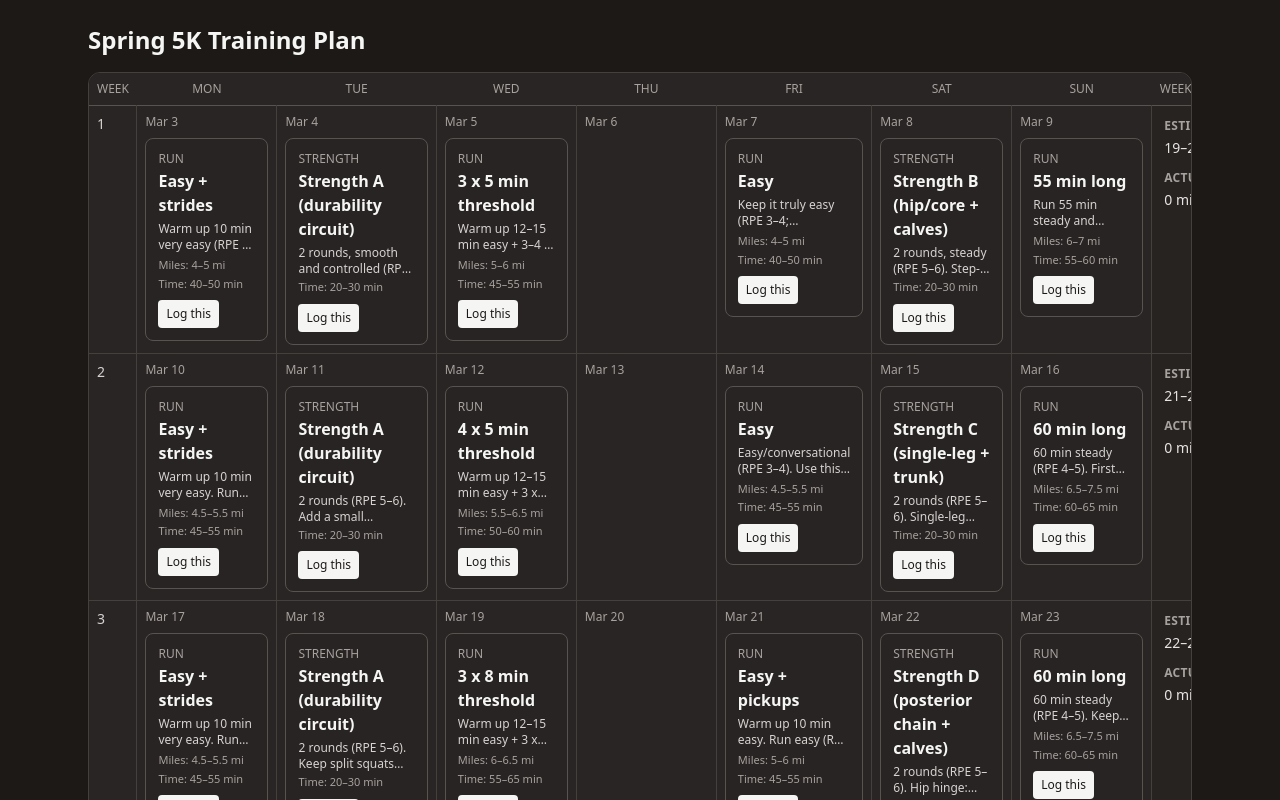
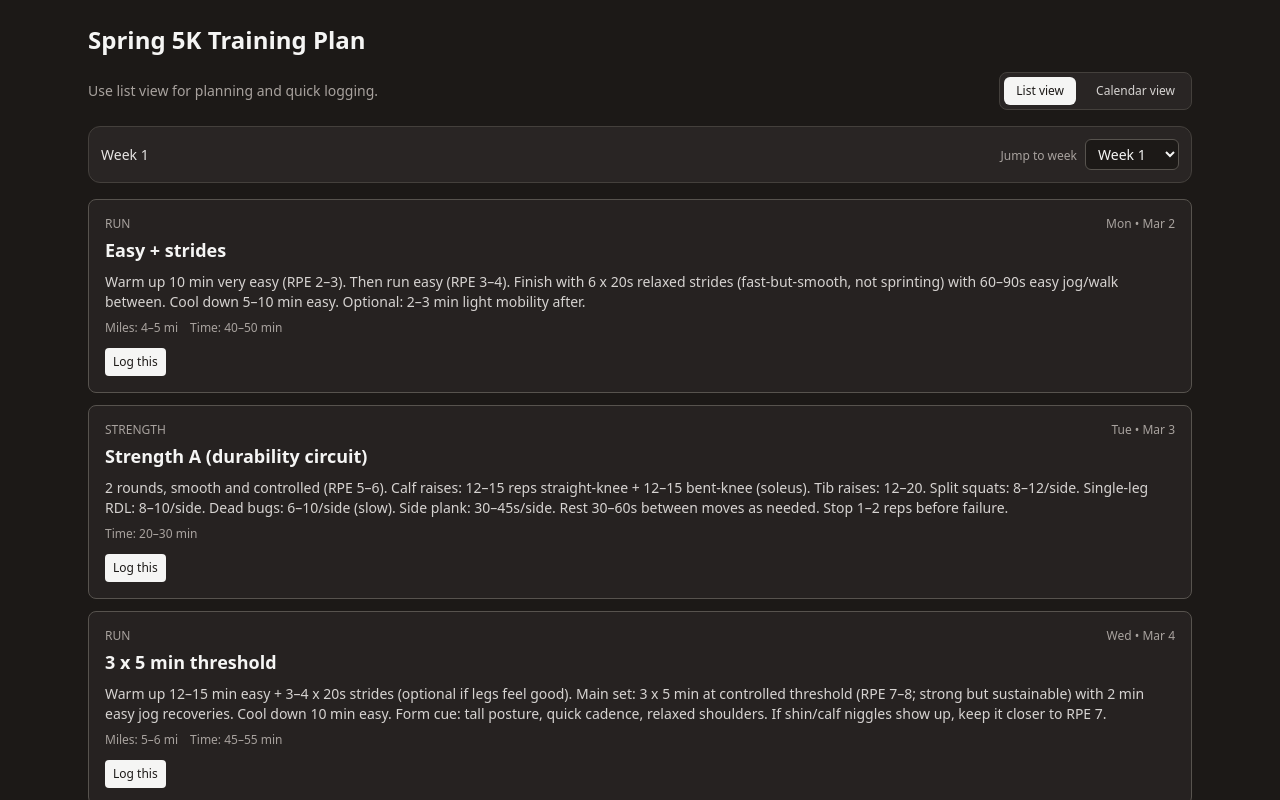
Before and after one commit to haggertypat/RunLog, a Next.js app: page /plan in a window 1280 px wide. Shown: the top 800 px of the page. Built offline with nearby package versions, Linux system fonts and the light colour scheme.

Commit message:
Improve plan page with list/calendar views

```diff
--- a/src/app/plan/page.tsx
+++ b/src/app/plan/page.tsx
@@ -10,6 +10,8 @@ const WEEK_ONE_START = new Date("2026-03-02"); // Monday
 const DAY_NAMES = ["Mon", "Tue", "Wed", "Thu", "Fri", "Sat", "Sun"];
 const WEEKS = 10;
 const DAYS = 7;
+
+type ViewMode = "list" | "calendar";
 
 function getDateFor(week: number, dayIndex: number): Date {
   const d = new Date(WEEK_ONE_START);
@@ -53,6 +55,8 @@ function formatTotalRange(min: number | null, max: number | null, unit: string):
 
 export default function PlanPage() {
   const [logs, setLogs] = useState<LogEntry[]>([]);
+  const [viewMode, setViewMode] = useState<ViewMode>("list");
+  const [selectedWeek, setSelectedWeek] = useState(1);
 
   useEffect(() => {
     setLogs(loadLogs());
@@ -130,16 +134,130 @@ export default function PlanPage() {
     return map;
   }, [logs]);
 
+  const selectedWeekItems = useMemo(() => {
+    return PLAN_ITEMS
+      .filter((item) => item.week === selectedWeek)
+      .sort((a, b) => a.dayIndex - b.dayIndex);
+  }, [selectedWeek]);
+
   return (
     <section className="space-y-4">
-      <div className="overflow-x-auto rounded-xl border border-stone-200 bg-white shadow-sm dark:border-stone-700 dark:bg-stone-800">
-        <table className="w-full min-w-[800px] border-collapse">
+      <div className="flex items-center justify-between gap-3">
+        <p className="text-sm text-stone-400">Use list view for planning and quick logging.</p>
+        <div className="hidden items-center gap-2 rounded-lg border border-stone-700 bg-stone-800 p-1 sm:flex">
+          <button
+            type="button"
+            onClick={() => setViewMode("list")}
+            className={`rounded-md px-3 py-1.5 text-xs font-medium transition ${
+              viewMode === "list" ? "bg-stone-100 text-stone-900" : "text-stone-300 hover:text-white"
+            }`}
+          >
+            List view
+          </button>
+          <button
+            type="button"
+            onClick={() => setViewMode("calendar")}
+            className={`rounded-md px-3 py-1.5 text-xs font-medium transition ${
+              viewMode === "calendar" ? "bg-stone-100 text-stone-900" : "text-stone-300 hover:text-white"
+            }`}
+          >
+            Calendar view
+          </button>
+        </div>
+      </div>
+
+      {viewMode === "list" ? (
+        <>
+          <div className="flex items-center justify-between gap-2 rounded-xl border border-stone-700 bg-stone-800 p-3">
+            <p className="text-sm font-medium text-stone-200">Week {selectedWeek}</p>
+            <label className="text-xs text-stone-400">
+              Jump to week
+              <select
+                value={selectedWeek}
+                onChange={(e) => setSelectedWeek(Number(e.target.value))}
+                className="ml-2 rounded-md border border-stone-600 bg-stone-900 px-2 py-1 text-sm text-stone-100"
+              >
+                {Array.from({ length: WEEKS }, (_, i) => i + 1).map((week) => (
+                  <option key={week} value={week}>
+                    Week {week}
+                  </option>
+                ))}
+              </select>
+            </label>
+          </div>
+          <div className="space-y-3">
+            {selectedWeekItems.map((item) => {
+              const itemLogs = logsByPlanItemId.get(item.id) ?? [];
+              const latestLog = itemLogs[0];
+              const isLogged = Boolean(latestLog);
+              const date = getDateFor(item.week, item.dayIndex);
+              return (
+                <Link
+                  key={item.id}
+                  href={`/log?planItemId=${item.id}`}
+                  className={[
+                    "block rounded-lg border p-4 transition hover:ring-2 hover:ring-stone-300 dark:hover:ring-stone-500",
+                    isLogged
+                      ? "border-green-200 bg-green-50 dark:border-green-900/60 dark:bg-green-900/10"
+                      : "border-stone-200 bg-stone-50 dark:border-stone-600 dark:bg-stone-800/80",
+                  ].join(" ")}
+                >
+                  <div className="flex flex-wrap items-start justify-between gap-2">
+                    <div>
+                      <p className="text-xs uppercase text-stone-500 dark:text-stone-400">{item.type}</p>
+                      <h3
+                        className={[
+                          "mt-1 text-lg font-semibold",
+                          isLogged
+                            ? "text-stone-600 line-through dark:text-stone-400"
+                            : "text-stone-900 dark:text-stone-100",
+                        ].join(" ")}
+                      >
+                        {item.title}
+                      </h3>
+                    </div>
+                    <div className="text-right">
+                      <p className="text-xs text-stone-500 dark:text-stone-400">{DAY_NAMES[item.dayIndex - 1]} • {formatCellDate(date)}</p>
+                      {isLogged ? (
+                        <span className="mt-1 inline-flex items-center gap-1 rounded-full bg-green-100 px-2 py-0.5 text-[10px] font-semibold uppercase text-green-800 dark:bg-green-900/40 dark:text-green-200">
+                          ✓ Logged
+                        </span>
+                      ) : null}
+                    </div>
+                  </div>
+                  <p className="mt-2 text-sm text-stone-600 dark:text-stone-300">{item.description ?? item.details}</p>
+                  <div className="mt-2 flex flex-wrap gap-3 text-xs text-stone-500 dark:text-stone-400">
+                    {formatRange(item.estimatedMilesMin, item.estimatedMilesMax, " mi") ? (
+                      <p>Miles: {formatRange(item.estimatedMilesMin, item.estimatedMilesMax, " mi")}</p>
+                    ) : null}
+                    {formatRange(item.estimatedTimeMin, item.estimatedTimeMax, " min") ? (
+                      <p>Time: {formatRange(item.estimatedTimeMin, item.estimatedTimeMax, " min")}</p>
+                    ) : null}
+                  </div>
+                  {latestLog ? (
+                    <div className="mt-2 space-y-1">
+                      <p className="text-xs text-green-800 dark:text-green-200">{formatLoggedSummary(latestLog)}</p>
+                      <p className="text-[11px] font-medium text-stone-700 dark:text-stone-300">Edit log →</p>
+                    </div>
+                  ) : (
+                    <p className="mt-3 inline-block rounded bg-stone-900 px-2 py-1.5 text-xs font-medium text-white dark:bg-stone-100 dark:text-stone-900">
+                      Log this
+                    </p>
+                  )}
+                </Link>
+              );
+            })}
+          </div>
+        </>
+      ) : (
+        <div className="relative left-1/2 right-1/2 w-[calc(100vw-2rem)] max-w-[88rem] -translate-x-1/2 overflow-x-auto rounded-xl border border-stone-200 bg-white shadow-sm dark:border-stone-700 dark:bg-stone-800 sm:w-[calc(100vw-3rem)]">
+          <table className="w-full min-w-[940px] border-collapse">
             <thead>
               <tr className="border-b border-stone-200 dark:border-stone-600">
                 <th className="w-16 p-2 text-left text-xs font-medium uppercase text-stone-500 dark:text-stone-400">
                   Week
                 </th>
-              {DAY_NAMES.map((name, i) => (
+                {DAY_NAMES.map((name) => (
                   <th
                     key={name}
                     className="min-w-[140px] p-2 text-center text-xs font-medium uppercase text-stone-500 dark:text-stone-400"
@@ -164,7 +282,7 @@ export default function PlanPage() {
                   {Array.from({ length: DAYS }, (_, i) => i + 1).map((dayIndex) => {
                     const key = `${week}-${dayIndex}`;
                     const items = grid.get(key) ?? [];
-                  const date = getDateFor(week, dayIndex+1);
+                    const date = getDateFor(week, dayIndex);
                     return (
                       <td
                         key={key}
@@ -270,6 +388,7 @@ export default function PlanPage() {
             </tbody>
           </table>
         </div>
+      )}
     </section>
   );
 }
```
Lines whose indentation alone changed are shown as unchanged.
